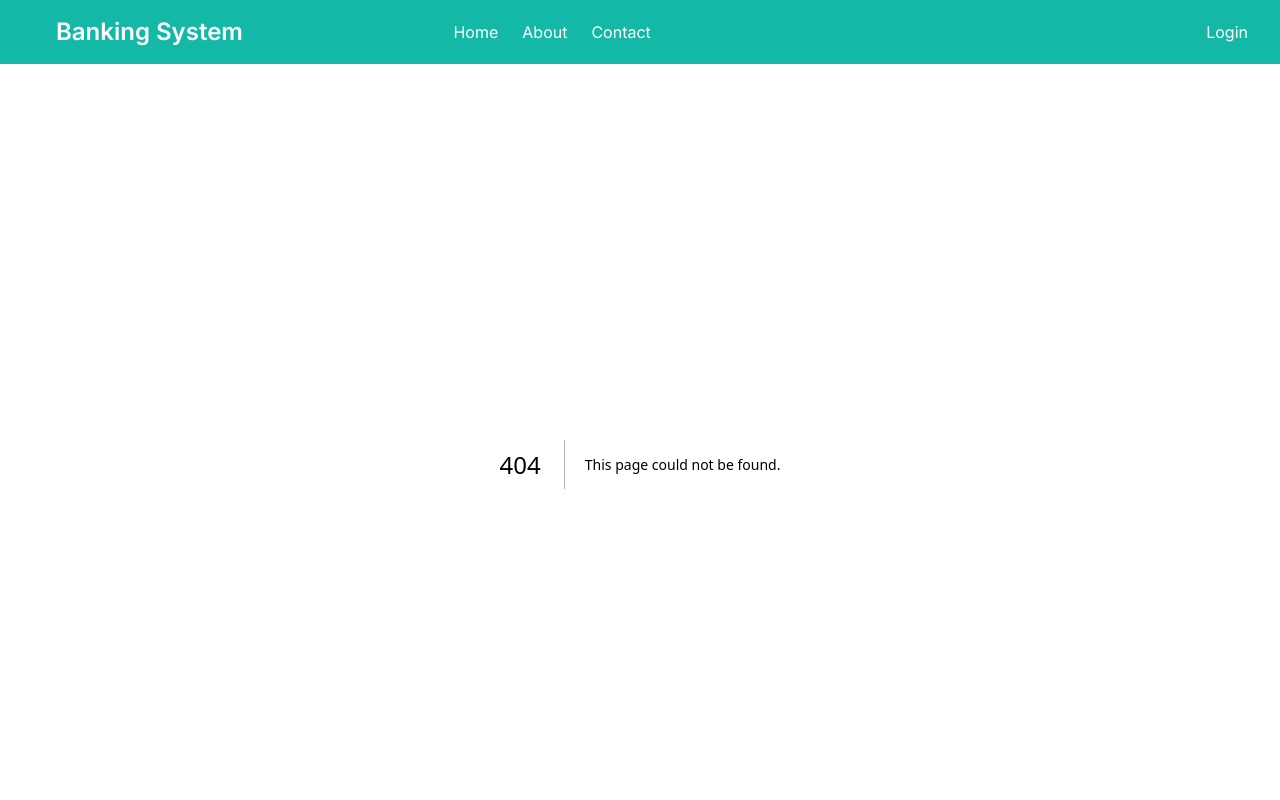
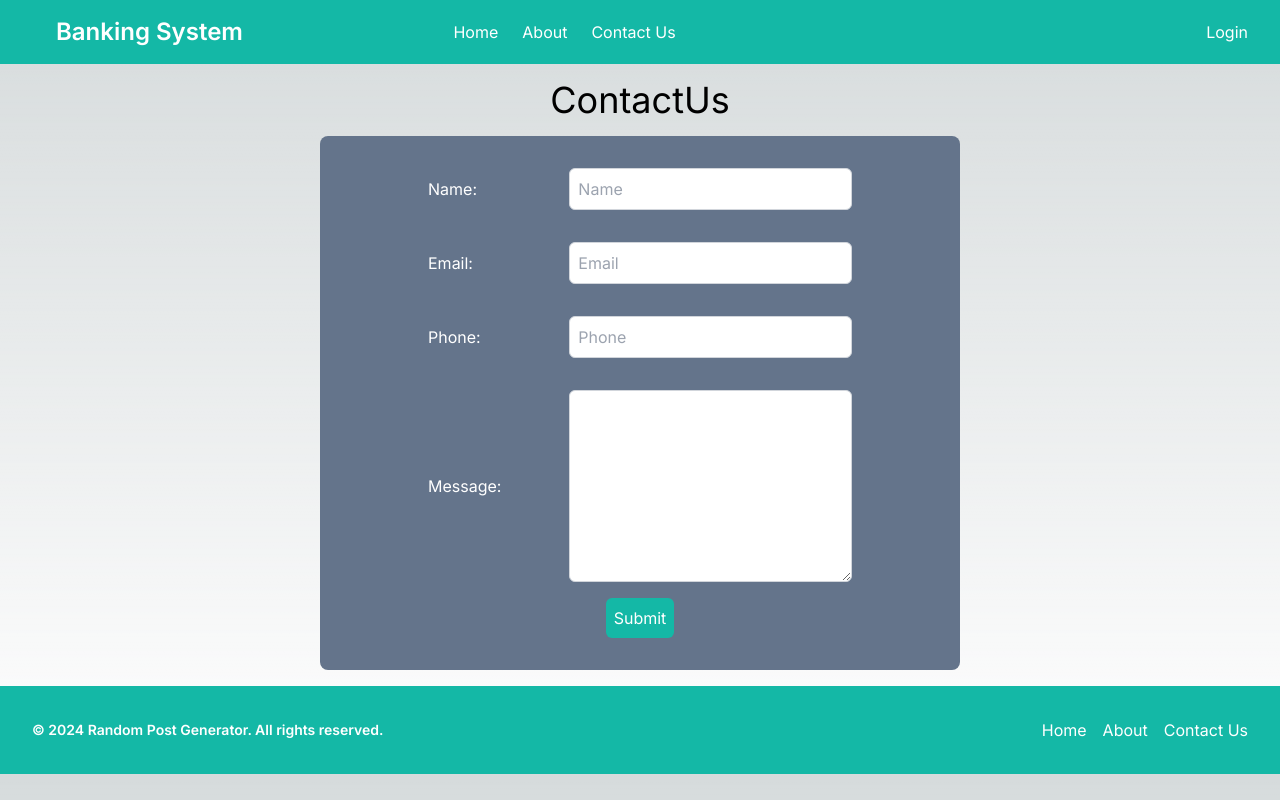
Before and after one commit to Aarjav638/Banking-System, a Next.js app: page /contactus in a window 1280 px wide. Before the commit this address had no page. Shown: the top 800 px of the page. Built offline with nearby package versions, Linux system fonts and the light colour scheme.

Commit message:
added contact us page

```diff
--- /dev/null
+++ b/Schema/zodSchema.ts
@@ -0,0 +1,25 @@
+import * as z from "zod";
+
+const contactUsSchema = z.object({
+    name: z.string().min(1, { message: "Name is required" }).max(50),
+    email: z.string().email({ message: "Invalid email address" }),
+    phone: z.string()
+        .min(10, { message: "Phone number must be 10 digits" })
+        .max(10, { message: "Phone number must be 10 digits" })
+        .regex(/^[0-9]+$/, { message: "Phone number should be a number" }),
+    message: z.string().min(1, { message: "Message is required" }),
+});
+
+type formValues = z.infer<typeof contactUsSchema>;
+
+
+
+const postQuoteSchema = z.object({
+    author_name: z.string().min(1, { message: "Name is required" }).max(50),
+    quote: z.string().min(1, { message: "Quote is required" }),
+});
+
+type postQuoteValues = z.infer<typeof postQuoteSchema>;
+
+export { contactUsSchema,postQuoteSchema };
+export type { formValues, postQuoteValues };
--- /dev/null
+++ b/app/api/contact-us/route.ts
@@ -0,0 +1,33 @@
+import  prisma  from '@/lib/prisma';
+import { NextRequest,NextResponse } from 'next/server';
+export const POST = async (req:NextRequest) => {
+  try {
+    const body = await req.json();
+
+  const { name,email, phone,message } = body;
+
+
+  if (!email || !name || !phone || !message) {
+    return NextResponse.json({ message: "All fields are required" },{status:400});
+  }
+
+
+        //create contact us
+        const contactUs = await prisma.contactUs.create({
+            data:{
+            name,
+            email,
+            phone,
+            message
+            }
+        });
+
+        return NextResponse.json({ message: "Success!, Your Query has been Recieved" },{status:200});
+  } catch (error) {
+
+    return NextResponse.json({ message: "Something went wrong" },{status:500});
+
+  }
+
+
+  };
--- /dev/null
+++ b/app/contactus/page.tsx
@@ -0,0 +1,136 @@
+"use client";
+import React from "react";
+import { useForm, SubmitHandler } from "react-hook-form";
+import { zodResolver } from "@hookform/resolvers/zod";
+import { contactUsSchema, formValues } from "@/Schema/zodSchema";
+import axios from "axios";
+
+const ContactUs: React.FC = () => {
+  const {
+    register,
+    handleSubmit,
+    formState: { errors },
+  } = useForm<formValues>({
+    resolver: zodResolver(contactUsSchema),
+  });
+
+  const onSubmit: SubmitHandler<formValues> = async (data) => {
+    try {
+      const res = await axios.post("/api/contact-us", data);
+      alert(res.data.message);
+      window.location.reload();
+    } catch (error) {
+      alert("Something went wrong" + (error as any).response.data.message);
+    }
+  };
+
+  return (
+    <>
+      <div className="flex flex-col justify-center items-center">
+        <h1 className="my-4 text-4xl">ContactUs</h1>
+        <div className="flex mb-4 bg-slate-500 w-4/5 md:w-3/4 lg:w-1/2  rounded-lg justify-center items-center p-4">
+          <form
+            className="flex flex-col  mb-4 w-full justify-center items-center"
+            onSubmit={handleSubmit(onSubmit)}
+          >
+            {/* Name Field */}
+            <div className="flex flex-col sm:flex-row gap-4 items-center justify-between w-full  sm:w-3/4 p-4">
+              <label htmlFor="name" className="text-white">
+                Name:
+              </label>
+              <div className="w-full sm:w-2/3 gap-y-2 justify-center flex flex-col">
+                <input
+                  {...register("name")}
+                  type="text"
+                  placeholder="Name"
+                  className="p-2 w-full  border border-gray-300 rounded-md"
+                  aria-invalid={errors.name ? "true" : "false"}
+                />
+                {errors.name && (
+                  <p role="alert" className="text-teal-400 bg-black">
+                    {errors.name.message}
+                  </p>
+                )}
+              </div>
+            </div>
+
+            {/* Email Field */}
+            <div className="flex flex-col sm:flex-row gap-4 items-center justify-between w-full  sm:w-3/4 p-4">
+              <label htmlFor="email" className="text-white">
+                Email:
+              </label>
+              <div className="w-full sm:w-2/3 gap-y-2 justify-center  flex flex-col">
+                <input
+                  {...register("email")}
+                  type="email"
+                  placeholder="Email"
+                  className="p-2 w-full  border border-gray-300 rounded-md"
+                  aria-invalid={errors.email ? "true" : "false"}
+                />
+                {errors.email && (
+                  <p role="alert" className="text-teal-400 bg-black">
+                    {errors.email.message}
+                  </p>
+                )}
+              </div>
+            </div>
+
+            {/* Phone Field */}
+            <div className="flex flex-col sm:flex-row gap-4 items-center justify-between w-full  sm:w-3/4 p-4">
+              <label htmlFor="phone" className="text-white">
+                Phone:
+              </label>
+              <div className="w-full sm:w-2/3 gap-y-2 justify-center  flex flex-col">
+                <input
+                  {...register("phone")}
+                  type="tel"
+                  placeholder="Phone"
+                  className="p-2 w-full border border-gray-300 rounded-md"
+                  aria-invalid={errors.phone ? "true" : "false"}
+                  maxLength={10}
+                  onInput={(e: React.ChangeEvent<HTMLInputElement>) => {
+                    e.target.value = e.target.value.slice(0, 10);
+                  }}
+                />
+                {errors.phone && (
+                  <p role="alert" className="text-teal-400 bg-black">
+                    {errors.phone.message}
+                  </p>
+                )}
+              </div>
+            </div>
+
+            {/* Message Field */}
+            <div className="flex flex-col sm:flex-row gap-4 items-center justify-between w-full  sm:w-3/4 p-4">
+              <label htmlFor="message" className="text-white">
+                Message:
+              </label>
+              <div className="w-full sm:w-2/3 gap-y-2 justify-center flex flex-col">
+                <textarea
+                  {...register("message")}
+                  className="p-2 w-full  min-h-48 border border-gray-300 rounded-md"
+                  aria-invalid={errors.message ? "true" : "false"}
+                />
+                {errors.message && (
+                  <p role="alert" className="text-teal-400 bg-black">
+                    {errors.message.message}
+                  </p>
+                )}
+              </div>
+            </div>
+
+            {/* Submit Button */}
+            <button
+              className="bg-teal-500 text-white p-2 rounded-md"
+              type="submit"
+            >
+              Submit
+            </button>
+          </form>
+        </div>
+      </div>
+    </>
+  );
+};
+
+export default ContactUs;
--- a/components/Header.tsx
+++ b/components/Header.tsx
@@ -43,8 +43,8 @@ const Header: React.FC = () => {
               </Link>
             </li>
             <li>
-              <Link href="/contact" referrerPolicy="no-referrer">
-                Contact
+              <Link href="/contactus" referrerPolicy="no-referrer">
+                Contact Us
               </Link>
             </li>
           </ul>
```
Also changed, not shown: package.json (+6 -1 lines), 2 other files (tests, documents, lock files or other folders).
